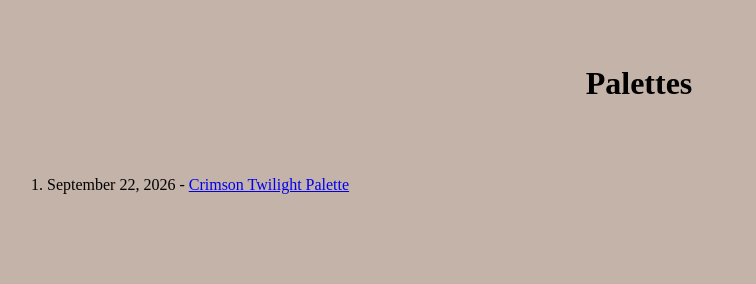
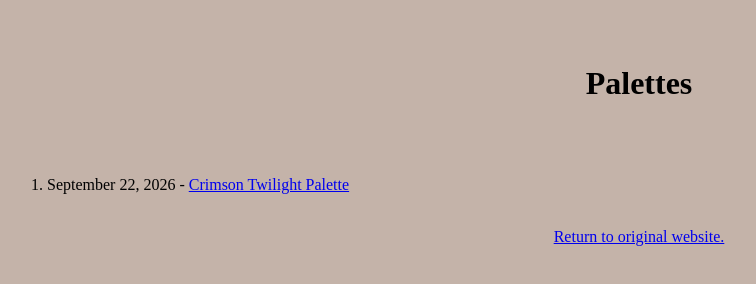
Before and after one commit to Alejandro-Castro-Rivera/Personal-Lospec-Palettes, a plain HTML site: page template/index.html in a window 1280 px wide. Shown: the whole page, without its empty margins (1-757 px from the left). Drawn offline with Linux system fonts and the light colour scheme.

Commit message:
Update index.html

```diff
--- a/template/index.html
+++ b/template/index.html
@@ -14,5 +14,7 @@
                 <a> September 22, 2026 - </a><a href="https://celestial-night-palette.onrender.com">Crimson Twilight Palette</a>
             </li>
         </ol>
+        <br>
+        <a href="https://gimmick-websites-built-by-scratch.onrender.com"><center>Return to original website.</center></a>
     </body>
 </html>
```
